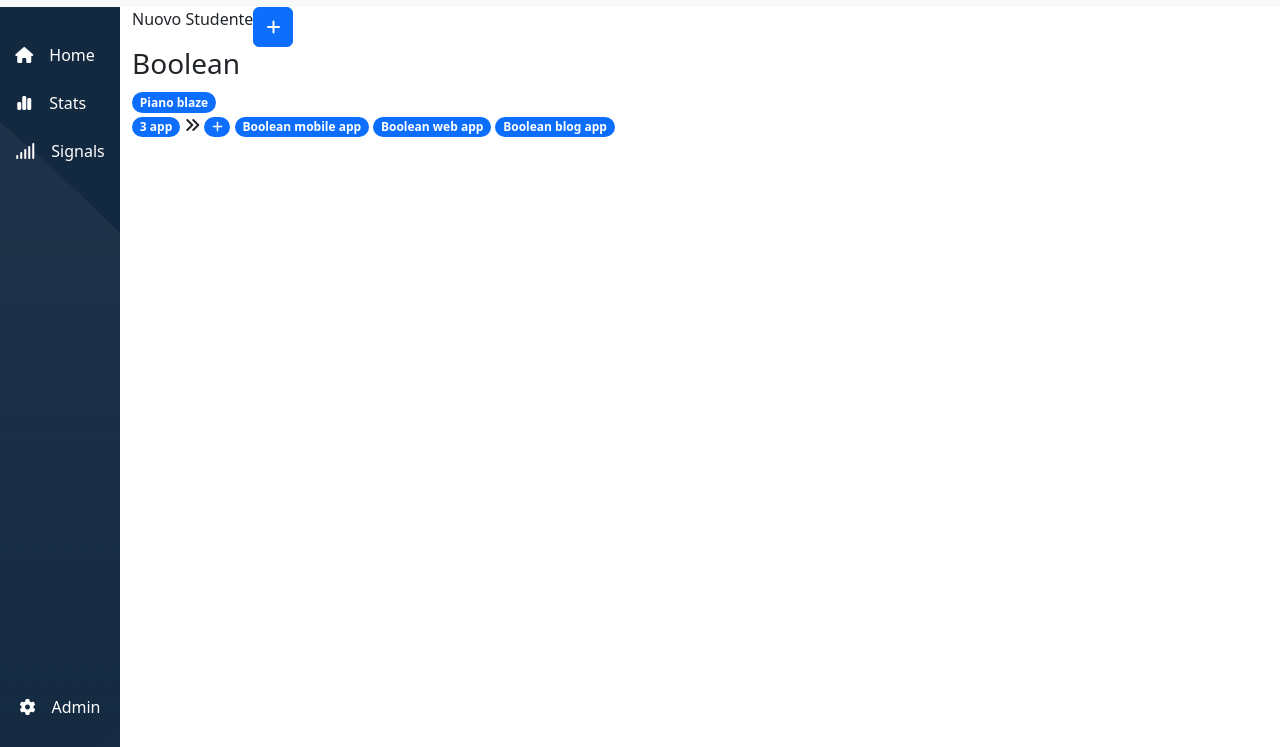
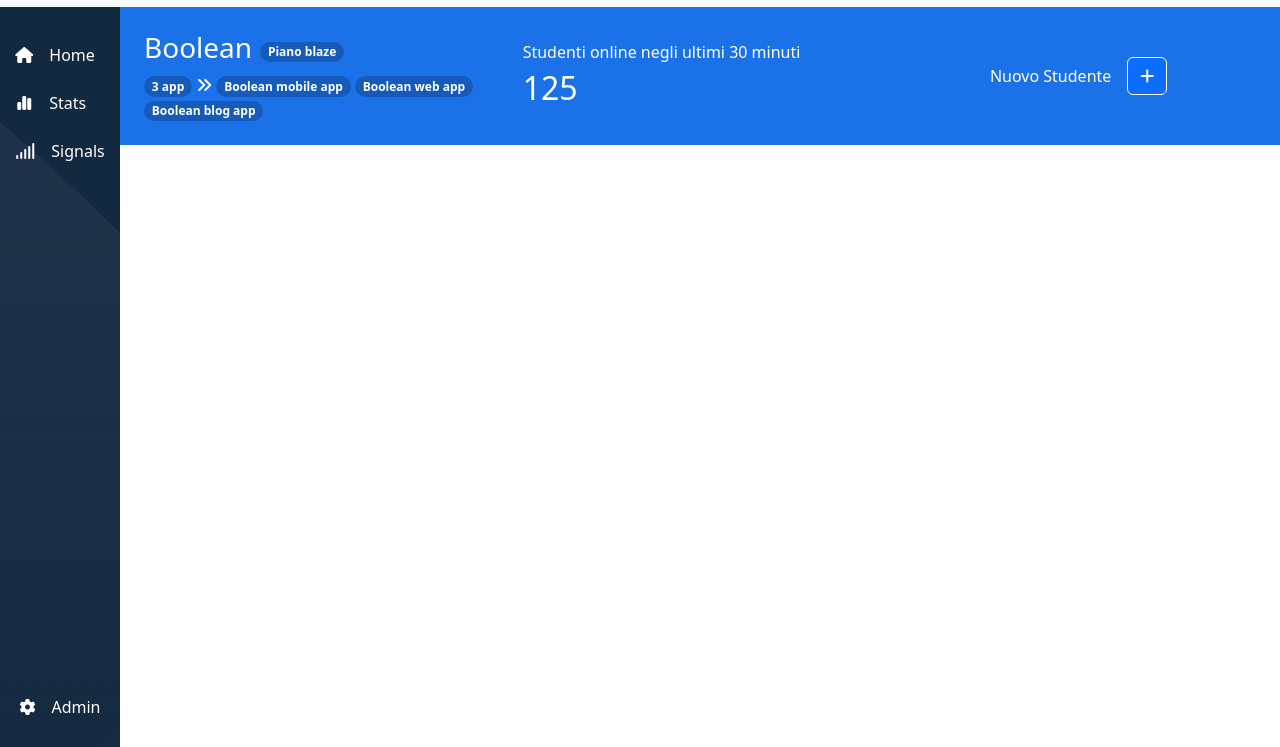
Before and after one commit to alecasentini/html-css-bootstrap-dashboard, a plain HTML site: page index.html in a window 1280 px wide. Shown: the part 53-800 px from the top of the page. Drawn offline with nearby package versions, Linux system fonts and the light colour scheme.

Commit message:
blue-topbar

```diff
--- a/assets/css/style.css
+++ b/assets/css/style.css
@@ -45,7 +45,7 @@
     background-color: #132940;
 }
 
-.sidebar p{
+p{
     margin-bottom: 0;
 }
 
@@ -55,6 +55,19 @@
     position: absolute;
     right: 0;
     top: 60px;
+}
+
+.bg-sky{
+    background-color: #1B72E8;
+}
+
+.row{
+    margin-left: 0;
+    margin-right: 0;
+}
+
+.text-bg-primary{
+    background-color: #165BBA !important;
 }
 
 .form-check{
--- a/index.html
+++ b/index.html
@@ -72,16 +72,19 @@
 
         <!-- main -->
         <main>
-            <div class="container-fluid">
-                <div class="d-flex">
-                    <p>Nuovo Studente</p>
-                    <button class="btn btn-primary" type="button" data-bs-toggle="offcanvas" data-bs-target="#offcanvasRight" aria-controls="offcanvasRight"><i class="fa-sharp fa-solid fa-plus"></i></button>
+            <!-- blue-topbar -->
+            <div class="container-fluid bg-sky row py-3">
+                <div class="col-sm-12 col-md-4 d-flex py-2 order-md-2 align-items-center justify-content-md-center">
+                    <p class="text-white pe-3">Nuovo Studente</p>
+                    <button class="btn btn-primary border-white" type="button" data-bs-toggle="offcanvas" data-bs-target="#offcanvasRight" aria-controls="offcanvasRight"><i class="fa-sharp fa-solid fa-plus"></i></button>
 
+                    <!-- offcanvas -->
                     <div class="offcanvas offcanvas-end" tabindex="-1" id="offcanvasRight" aria-labelledby="offcanvasRightLabel">
                         <div class="offcanvas-header">
                             <h5 class="offcanvas-title" id="offcanvasRightLabel">Inserisci nuovo Studente</h5>
                             <button type="button" class="btn-close" data-bs-dismiss="offcanvas" aria-label="Close"></button>
                         </div>
+
                         <div class="offcanvas-body">
                             <form class="row row-gap-3">
                                 <div class="col-md-6">
@@ -148,28 +151,65 @@
                             </form>
                         </div>
                     </div>
+
                 </div>
 
-                <div>
-                    <div>
-                        <h3>Boolean</h3>
+                <div class="col-sm-12 col-md-4 py-2 order-md-0 d-flex flex-column justify-content-md-center">
+                    <div class="d-flex align-items-center">
+                        <h3 class="text-white pe-2">Boolean</h3>
                         <span class="badge rounded-pill text-bg-primary">Piano blaze</span>
                     </div>
                     <div>
                         <span class="badge rounded-pill text-bg-primary">3 app</span>
-                        <i class="fa-solid fa-angles-right"></i>
-                        <span class="badge rounded-pill text-bg-primary"><i class="fa-sharp fa-solid fa-plus"></i></span>
-                        <span class="badge rounded-pill text-bg-primary">Boolean mobile app</span>
-                        <span class="badge rounded-pill text-bg-primary">Boolean web app</span>
-                        <span class="badge rounded-pill text-bg-primary">Boolean blog app</span>
+                        <i class="fa-solid fa-angles-right text-white"></i>
+                        <span class="badge rounded-pill text-bg-primary d-xs-block d-lg-none d-xl-none d-xxl-none"><i class="fa-sharp fa-solid fa-plus"></i></span>
+                        <span class="badge rounded-pill text-bg-primary d-none d-sm-none d-md-none d-lg-inline-block">Boolean mobile app</span>
+                        <span class="badge rounded-pill text-bg-primary d-none d-sm-none d-md-none d-lg-inline-block">Boolean web app</span>
+                        <span class="badge rounded-pill text-bg-primary d-none d-sm-none d-md-none d-lg-inline-block">Boolean blog app</span>
                     </div>
                 </div>
 
+                <div class="col-sm-12 col-md-4 py-2 order-md-1 d-flex flex-column justify-content-center">
+                    <p class="text-white">Studenti online negli ultimi 30 minuti</p>
+                    <p class="text-white fs-2">125</p>
+                </div>
+
+            </div>
+
+            <!-- central-main -->
+            <div>
+
+                <!-- left-main -->
+                <div>
+
+                    <!-- prossime-classi -->
+                    <div>
+
+                    </div>
+
+                    <!-- faq -->
                     <div>
 
                     </div>
 
                 </div>
+
+                <!-- right-main -->
+                <div>
+
+                    <!-- to-do -->
+                    <div>
+
+                    </div>
+
+                    <!-- graphic-card -->
+                    <div>
+
+                    </div>
+
+                </div>
+            </div>
+
         </main>
     </div>
     <!-- bootstrap js -->
```
Lines whose indentation alone changed are shown as unchanged.
